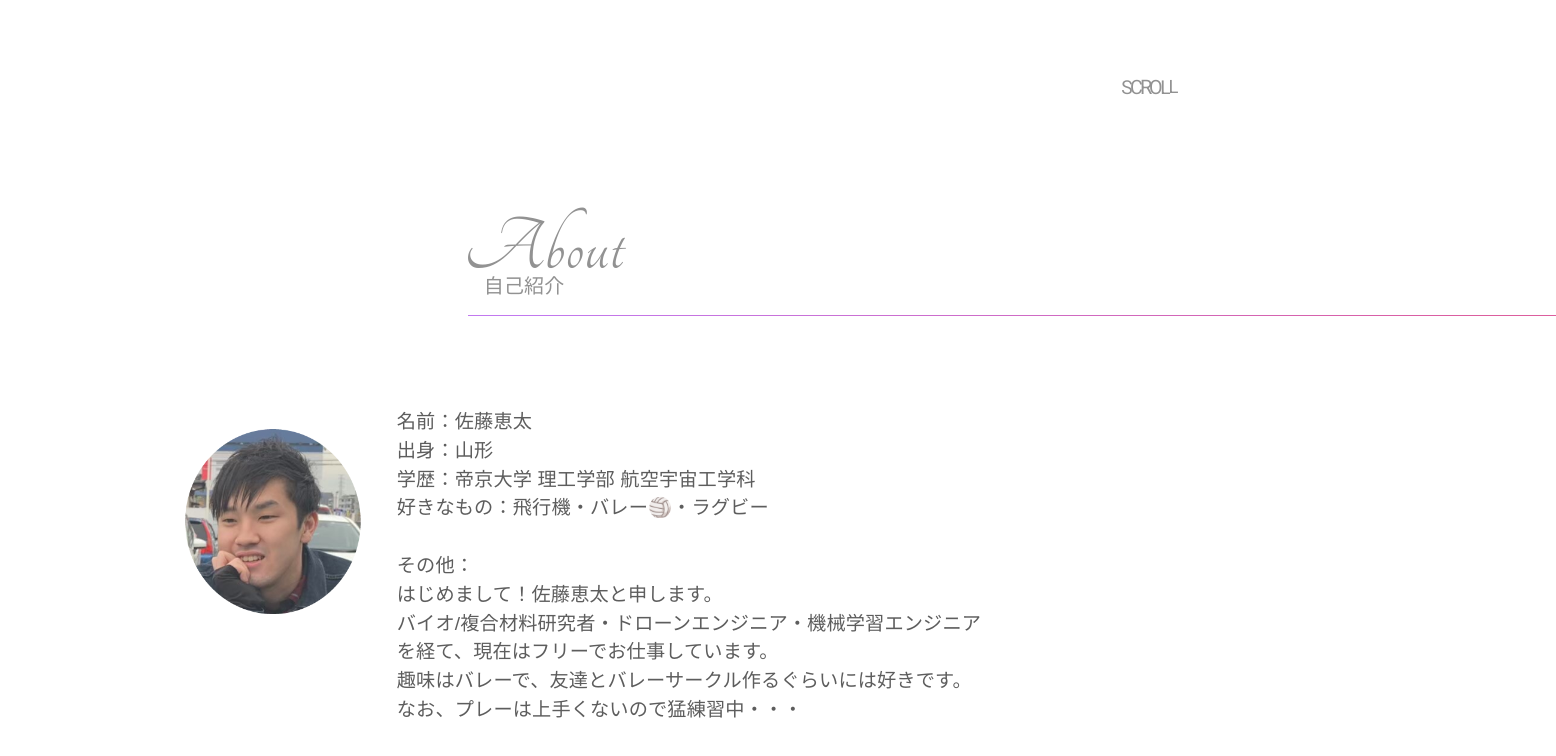
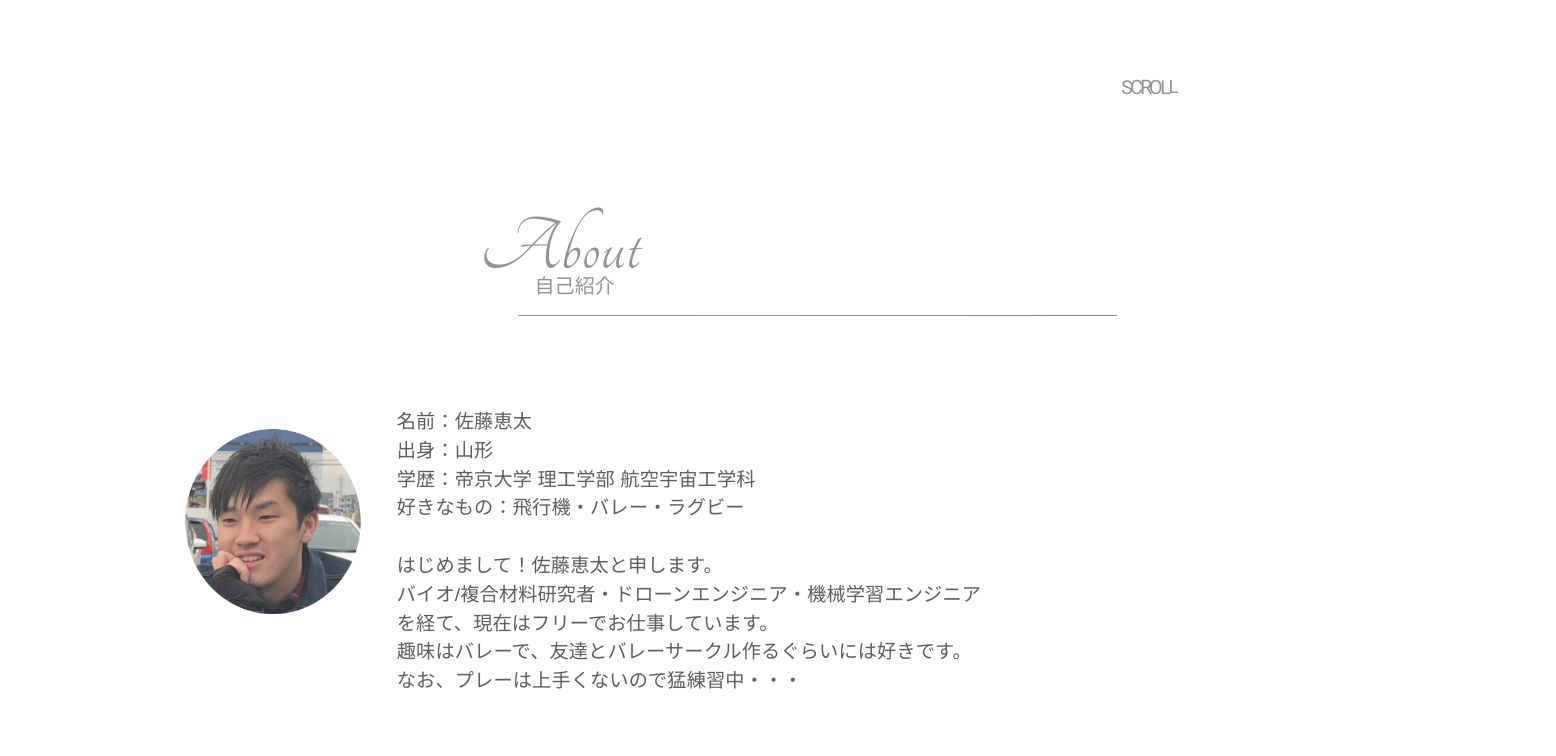
Before and after one commit to keita-f-sato/keita-f-sato.github.io, a Nuxt app: page /about in a window 1280 px wide. Shown: the part 664-1420 px from the top of the page, 1556 px wide, since content can reach past the window. Built offline with nearby package versions, Linux system fonts and the light colour scheme; a web font is replaced by a local one.

Commit message:
メニューの脇の領域を修正

```diff
--- a/pages/about.vue
+++ b/pages/about.vue
@@ -29,8 +29,7 @@
                         名前：佐藤恵太<br>
                         出身：山形<br>
                         学歴：帝京大学 理工学部 航空宇宙工学科<br>
-                        好きなもの：飛行機・バレー🏐・ラグビー<br><br>
-                        その他：<br>
+                        好きなもの：飛行機・バレー・ラグビー<br><br>
                         はじめまして！佐藤恵太と申します。<br>
                         バイオ/複合材料研究者・ドローンエンジニア・機械学習エンジニア<br>
                         を経て、現在はフリーでお仕事しています。<br>
@@ -89,7 +88,8 @@ export default{
   font-family: 'Tangerine', cursive !important;
   font-size: 60pt !important;
   top: 10% !important;
-  width: 100%;
+  width: 55%;
+  left: 24%;
 }
 
 .about-title.sm {
--- a/pages/work.vue
+++ b/pages/work.vue
@@ -157,7 +157,7 @@ export default{
 
 .aerospace-card {
   background-color: #fff !important;
-  height: 15%;
+  height: 25%;
 }
 
 .aerospace-title {
@@ -180,7 +180,7 @@ export default{
   font-family: 'Kosugi', sans-serif;
   font-size: 11pt !important;
   top: 9% !important;
-  width: 100%;
+  width: 43%;
   left: 70%;
 }
 
@@ -226,7 +226,7 @@ export default{
   border-bottom: solid 1px ;
   border-image: url("/gradient.png") 1 stretch;
   border-image-slice: 1;
-  top: 50%;
+  top: 30%;
   position: absolute;
   width: 85%;
 }
```
